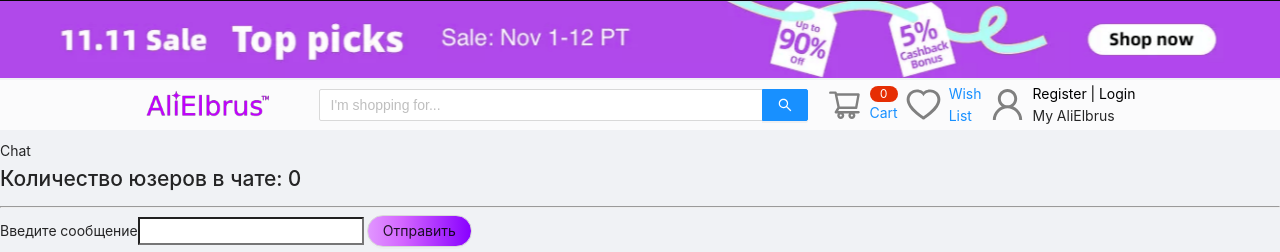
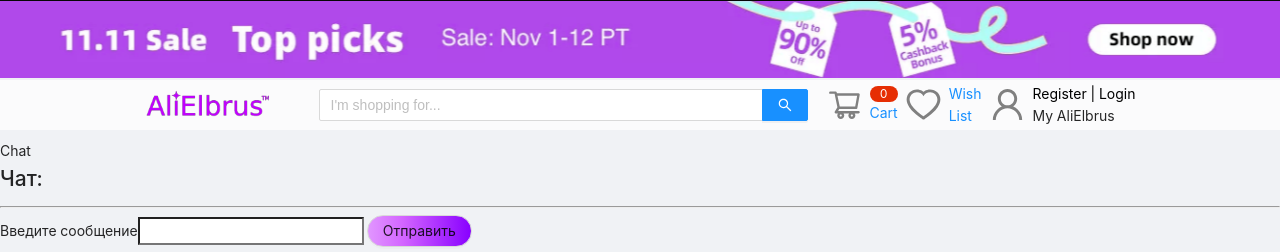
Before and after one commit to TyamackovM/AliElbrus, a React (Create React App) app in the folder client/: page /chat in a window 1280 px wide. Shown: the top 252 px of the page. Built offline with nearby package versions, Linux system fonts and the light colour scheme; no server answers.

Commit message:
chat 0.4

```diff
--- a/client/src/Components/Chat/Chat.jsx
+++ b/client/src/Components/Chat/Chat.jsx
@@ -41,7 +41,7 @@ export default function Chat() {
 
   return (
     <div>Chat
-              <h2 id="users">Количество юзеров в чате: 0</h2>
+              <h2 id="users">Чат:</h2>
       <hr />
       <form name="chatForm" className="d-flex formChat">
         <label htmlFor="exampleInput1" className="form-label">Введите сообщение</label>
```
